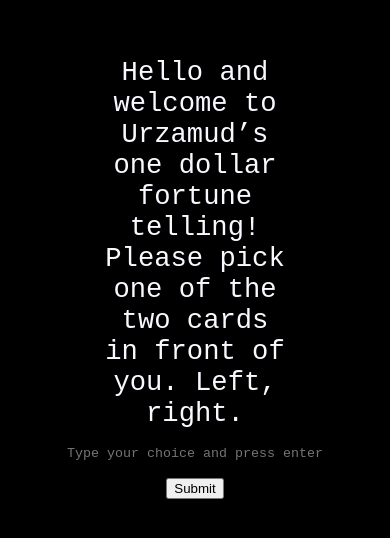
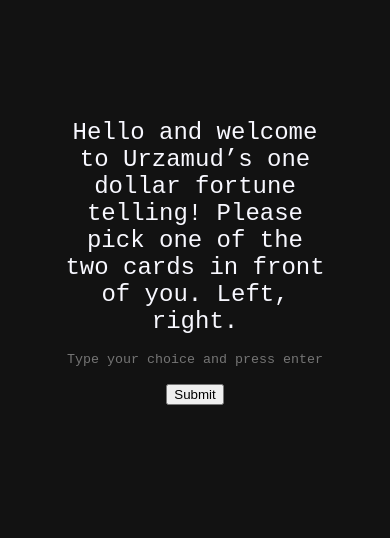
Before and after one commit to stishka2/Urzamuds-fortune-telling, a plain HTML site: page index.html in a window 390 px wide. Shown: the part 152-690 px from the top of the page. Drawn offline with Linux system fonts and the light colour scheme.

Commit message:
fixed errors
Co-authored-by: Moa Stenqvist <moa.stenqvist@medieinstitutet.se>

```diff
--- a/style.css
+++ b/style.css
@@ -1,6 +1,8 @@
+
+
 body {
     margin: 0;
-    background-color: black;
+    background-color: #121212;
     font-family: monospace;
     font-size: 1.7rem;
     color: ghostwhite;
@@ -18,6 +20,7 @@ body {
     text-align: center;
     padding: 1rem;
     animation: fadein 1s;
+
 }
 
 @keyframes fadein {
@@ -29,12 +32,33 @@ body {
 input {
     width: 16rem;
     border: none;
-    background-color: black;
+    background-color: transparent;
     color: #39FF14;
     font-family: monospace;
     outline: none;
 }
 
 #btn {
-    margin-top: 1rem;
+    margin: 1rem auto 2rem;
 }
+
+@media (max-width: 47.9375em) {
+    body {
+        height: 100vh;
+        font-size: 1.5rem;
+
+    }
+
+    #text {
+        width: 70%;
+
+    }
+
+}
+
+/* iPhone 5 only*/
+@media screen and (device-aspect-ratio: 40/71) {
+    body {
+        font-size: 1.375em;
+    }
+}
```
Also changed, not shown: script.js (+8 -7 lines).
